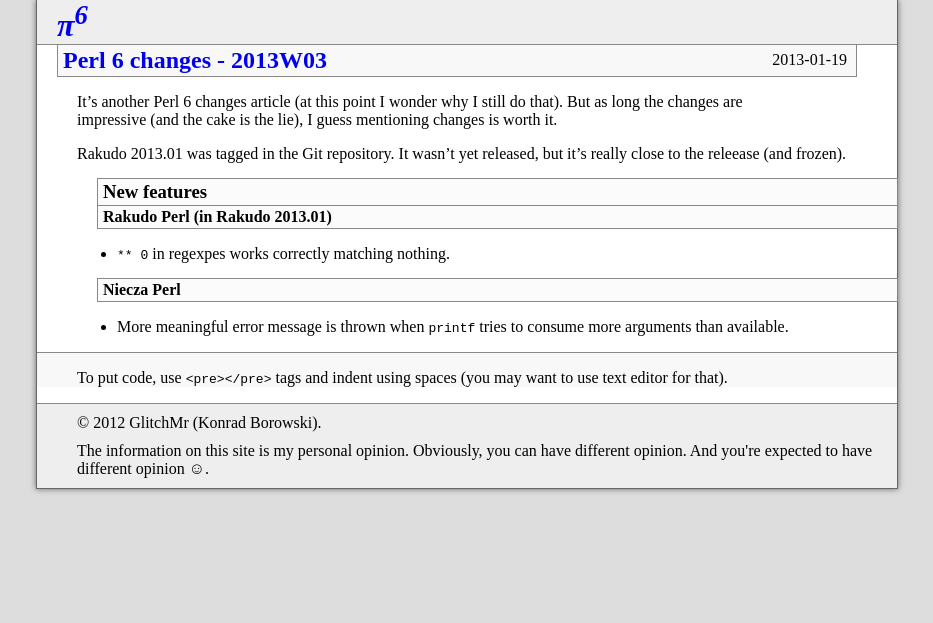
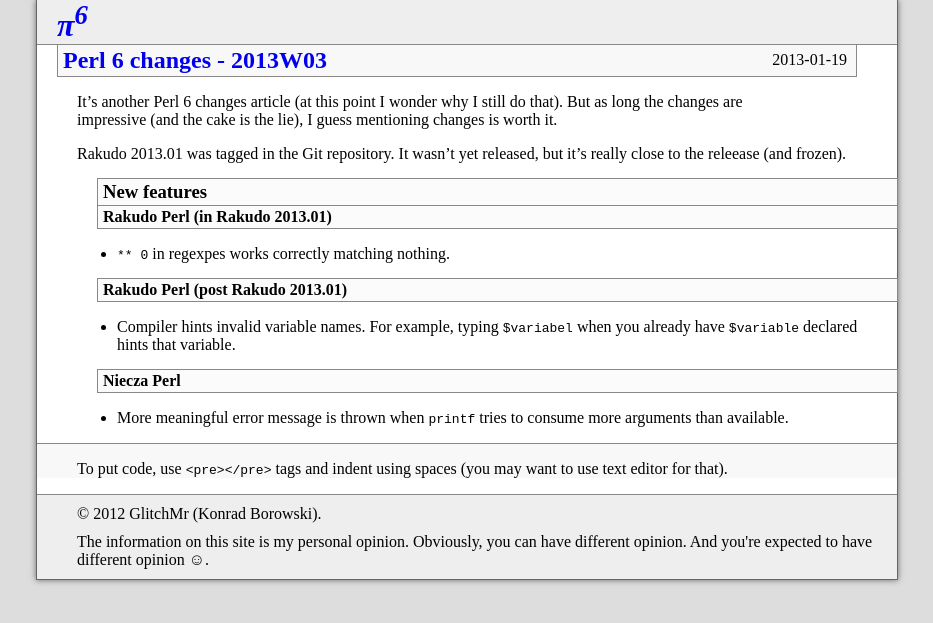
Before and after one commit to KamilaBorowska/old-xfix.github.io, a Jekyll site: the page built from _posts/2013-01-19-perl-6-changes-2013W03.md, in a window 1280 px wide. Shown: the top 623 px of the page, without its empty margins (173-1106 px from the left). Built offline with Jekyll 4.4.1, drawn with Linux system fonts in a browser that asks for light colours; comment, search, counter and statistics services are not loaded.

Commit message:
Levenshtein is worth the update.

```diff
--- a/_posts/2013-01-19-perl-6-changes-2013W03.md
+++ b/_posts/2013-01-19-perl-6-changes-2013W03.md
@@ -13,6 +13,11 @@
 #### Rakudo Perl (in Rakudo 2013.01)
 * `** 0` in regexpes works correctly matching nothing.
 
+#### Rakudo Perl (post Rakudo 2013.01)
+* Compiler hints invalid variable names. For example, typing
+  `$variabel` when you already have `$variable` declared hints
+  that variable.
+
 #### Niecza Perl
 * More meaningful error message is thrown when `printf` tries to
   consume more arguments than available.
```
